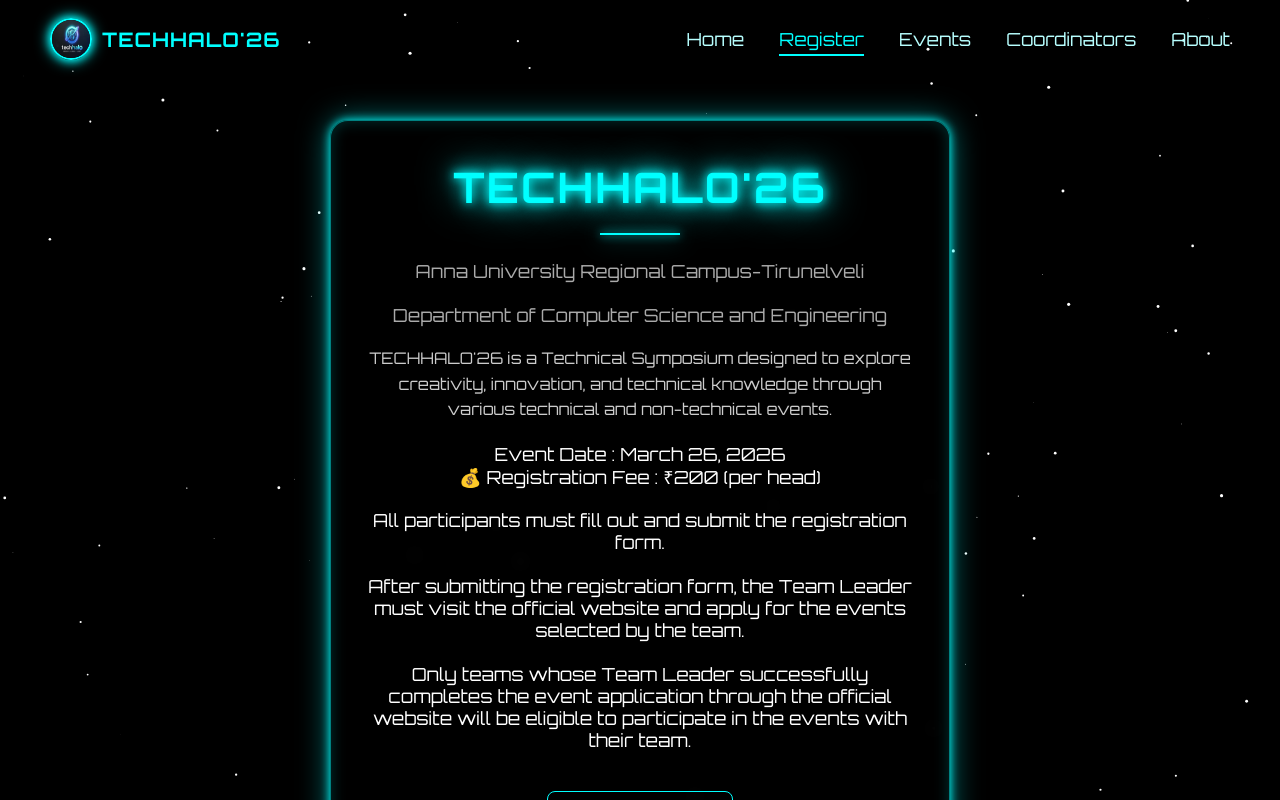
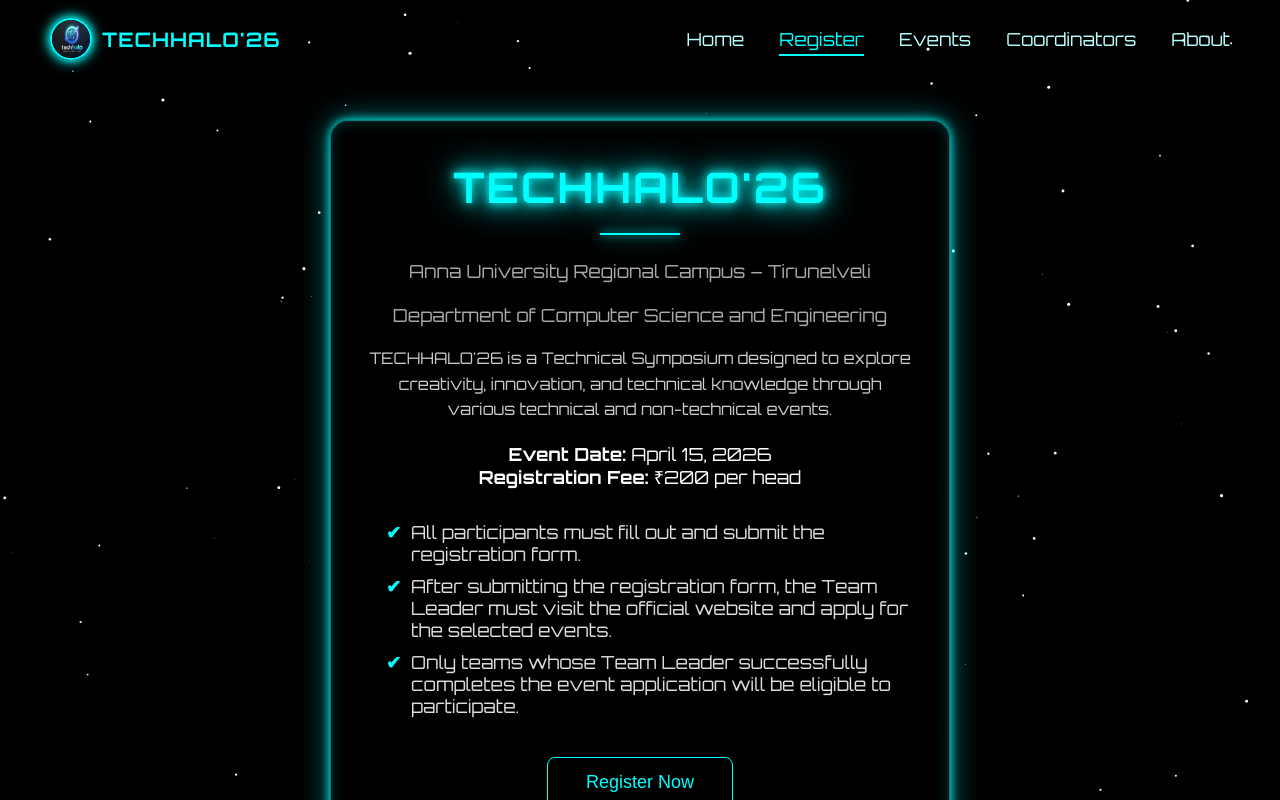
Before and after one commit to Sailash05/TECHHALO2026, a React (Vite) app: page /register in a window 1280 px wide. Shown: the top 800 px of the page. Built offline with nearby package versions, Linux system fonts and the light colour scheme.

Commit message:
Improved Register Page

```diff
--- a/src/pages/aboutPage/AboutPage.jsx
+++ b/src/pages/aboutPage/AboutPage.jsx
@@ -43,7 +43,7 @@
               the campus aims to provide quality technical education to students
               from the southern districts of Tamil Nadu.
               <br /><br />
-              The institution offers undergraduate and postgraduate programs in
+              The institution offers undergraduate programs in
               various engineering disciplines and focuses on innovation, research,
               and technical excellence. With modern laboratories, experienced faculty,
               and a vibrant academic environment, the campus encourages students
--- a/src/pages/registerPage/Register.jsx
+++ b/src/pages/registerPage/Register.jsx
@@ -40,26 +40,34 @@
                 <h1 className="register-title">TECHHALO'26</h1>
                 <div className="register-divider"></div>
                 <p className="register-info">
-                    Anna University Regional Campus-Tirunelveli
-                    <br/>
-                    <br />
+Anna University Regional Campus – Tirunelveli
+<br /><br />
 Department of Computer Science and Engineering
 </p>
+
 <p className="register-details">
 TECHHALO'26 is a Technical Symposium designed to explore creativity,
 innovation, and technical knowledge through various technical and
 non-technical events.
 </p>
+
 <div className="register-meta">
-                    <p>Event Date : March 26, 2026</p>
-                    <p>💰 Registration Fee : ₹200 (per head)</p>
-                </div>
-                <div className="register-meta">
-<p>All participants must fill out and submit the registration form.</p>
+
+<p><strong>Event Date:</strong> April 15, 2026</p>
+<p><strong>Registration Fee:</strong> ₹200 per head</p>
+
 <br />
-<p>After submitting the registration form, the Team Leader must visit the official website and apply for the events selected by the team.</p>
-<br />
-<p>Only teams whose Team Leader successfully completes the event application through the official website will be eligible to participate in the events with their team.</p>
+
+<ul className="register-list">
+
+  <li>All participants must fill out and submit the registration form.</li>
+
+  <li>After submitting the registration form, the Team Leader must visit the official website and apply for the selected events.</li>
+
+  <li>Only teams whose Team Leader successfully completes the event application will be eligible to participate.</li>
+
+</ul>
+
 </div>
 
                 <button className="register-btn" onClick={()=>window.open("https://forms.gle/rCArNAc54fnAbTqj8","_blank")} >
--- a/src/pages/registerPage/registerPage.css
+++ b/src/pages/registerPage/registerPage.css
@@ -32,7 +32,29 @@
 
     overflow:hidden;
 }
+.register-list{
+  margin-top:10px;
+  padding-left:20px;
+  text-align:left;
+}
 
+.register-list li{
+  margin-bottom:10px;
+  color:#ddd;
+  list-style:none;
+  position:relative;
+  padding-left:25px;
+}
+
+/* TICK MARK */
+
+.register-list li::before{
+  content:"✔";
+  position:absolute;
+  left:0;
+  color:cyan;
+  font-weight:bold;
+}
 /* Hover glow */
 .register-container:hover{
     background:rgba(255,255,255,0.05);
```
Also changed, not shown: src/assets/26.png, 1 other file (tests, documents, lock files or other folders). Lines whose indentation alone changed are shown as unchanged.
